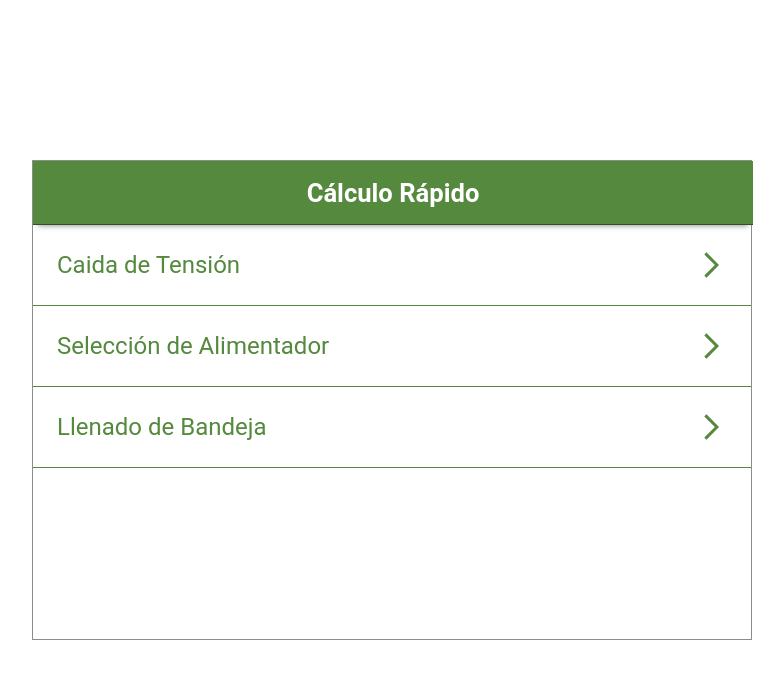
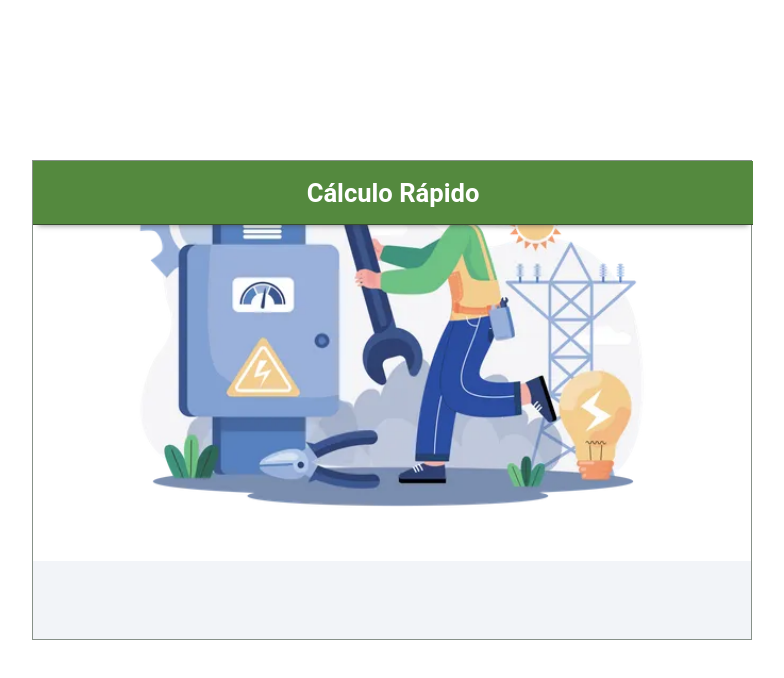
Before and after one commit to cmarioep/ROD-QuickCalc, a React (Vite) app: page / in a window 1280 px wide. Shown: the top 678 px of the page, without its empty margins (248-1032 px from the left). Built offline with nearby package versions, Linux system fonts and the light colour scheme.

Commit message:
Feature: img on home

```diff
--- a/src/index.scss
+++ b/src/index.scss
@@ -7,6 +7,14 @@
     padding: 0;
 
     font-family: 'Roboto', sans-serif;
+}
+
+html {
+    /* Para navegadores WebKit */
+    height: -webkit-fill-available;
+    /* Para navegadores que no son WebKit */
+    height: fill-available;
+    height: calc(env(safe-area-inset-top) + env(safe-area-inset-bottom) + 100vh);
 }
 
 body {
--- a/src/pages/Home.jsx
+++ b/src/pages/Home.jsx
@@ -1,32 +1,40 @@
 import { Link } from "react-router-dom";
 import { ForwardIcon } from "../components/icons/ForwardIcon";
+
 import '../styles/pages/Home.scss';
 
 
 export const Home = () => {
 
     return (
-        <ul className="home">
+        <div className="home">
+
+            <figure>
+                <img src="src/assets/home-splash.webp" alt="Imagen del Home" />
+            </figure>
+
+            <ul className="home__items">
                 <li>
-                <Link className="home__item" to="/voltagedrop">
+                    <Link className="home__items__item" to="/voltagedrop">
                         Caida de Tensión
                         <ForwardIcon />
                     </Link>
                 </li>
                 <li>
-                <Link className="home__item" to="/awgbycurrent">
+                    <Link className="home__items__item" to="/awgbycurrent">
                         Selección de Alimentador
                         <ForwardIcon />
                     </Link>
 
                 </li>
                 <li>
-                <Link className="home__item" to="/currentcapacity">
+                    <Link className="home__items__item" to="/currentcapacity">
                         Llenado de Bandeja
                         <ForwardIcon />
                     </Link>
                 </li>
             </ul>
+        </div>
     )
 
 }
--- a/src/styles/pages/Home.scss
+++ b/src/styles/pages/Home.scss
@@ -4,7 +4,27 @@
 .home {
     width: 100%;
     height: 100vh;
-    padding-top: $navbar-heigh;
+    // padding-top: $navbar-heigh;
+
+    figure {
+        display: flex;
+        align-items: flex-end;
+        width: 100%;
+        height: 50vh;
+
+        img {
+            width: 100%;
+        }
+    }
+
+    &__items {
+        display: flex;
+        justify-content: space-evenly;
+        align-items: center;
+        width: 100%;
+        height: 50vh;
+
+        background-color: rgba(191, 200, 220, 0.2);
 
         &__item {
             display: block;
@@ -12,16 +32,24 @@
             align-items: center;
             justify-content: space-between;
 
+            width: 80px;
+            height: 80px;
             padding: 1.5rem;
-        border-bottom: 1px solid $clr-primary;
+            border: 1px solid $clr-primary;
+            border-radius: 50%;
 
             font-size: 1.5rem;
             font-weight: 400;
             color: $clr-primary;
             text-decoration: none;
 
-        svg  {
+            svg {
                 margin: 0;
+                display: none;
             }
         }
+
     }
+
+
+}
```
Also changed, not shown: src/assets/home-splash.webp (added). Lines whose indentation alone changed are shown as unchanged.
